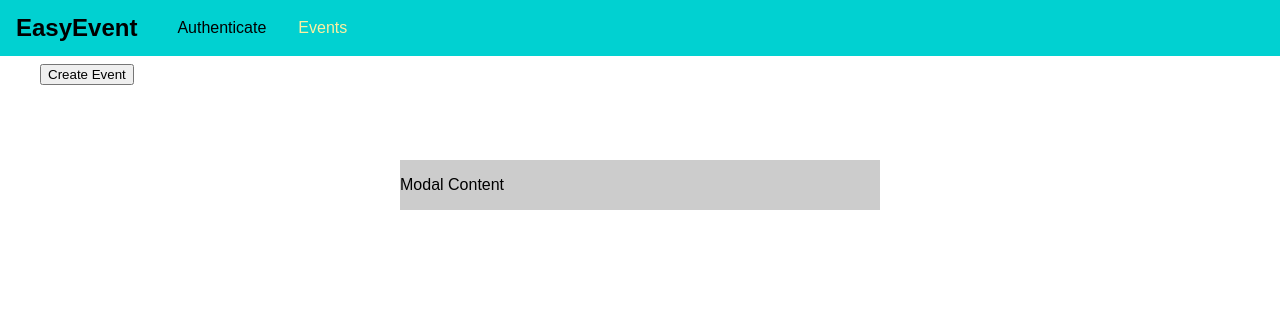
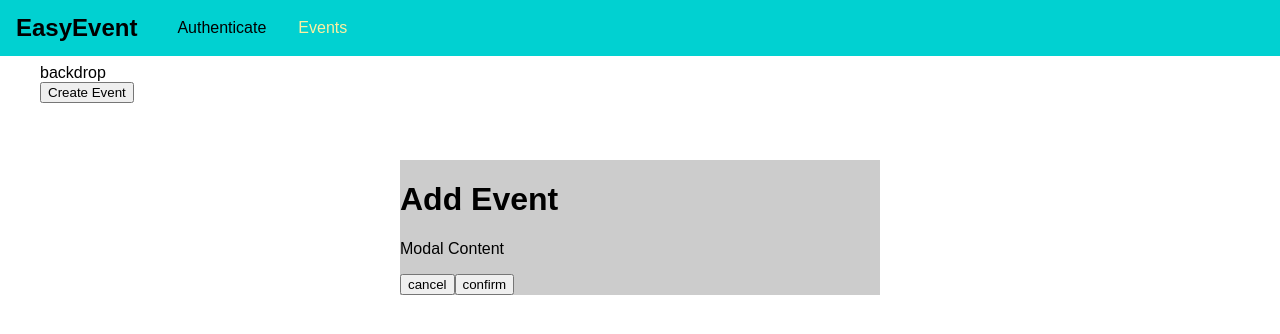
Before and after one commit to BinaryProvider/graphql-api-node-mongodb, a React (Create React App) app in the folder frontend/: page /events in a window 1280 px wide. Shown: the top 334 px of the page. Built offline with nearby package versions, Linux system fonts and the light colour scheme; the HTML template or start-up script is replaced by a standard one.

Commit message:
backdrop setup

```diff
--- /dev/null
+++ b/frontend/src/components/Backdrop/Backdrop.js
@@ -0,0 +1,11 @@
+import React from 'react'
+
+const Backdrop = () => {
+  return (
+    <div className="backdrop">
+      backdrop
+    </div>
+  )
+}
+
+export default Backdrop
--- a/frontend/src/components/Modal/Modal.js
+++ b/frontend/src/components/Modal/Modal.js
@@ -2,7 +2,9 @@ import React from 'react';
 
 const Modal = props => (
   <div className='modal'>
-    <header>{props.title}</header>
+    <header className='modal__header'>
+      <h1>{props.title}</h1>
+    </header>
     <section className='modal__content'>{props.children}</section>
     <section className='modal__actions'>
       {props.canCancel && <button className='btn'>cancel</button>}
--- a/frontend/src/pages/Events.js
+++ b/frontend/src/pages/Events.js
@@ -1,12 +1,14 @@
 import React, { Component } from 'react';
 
 import Modal from '../components/Modal/Modal';
+import Backdrop from '../components/Backdrop/Backdrop';
 
 export default class Events extends Component {
   render() {
     return (
       <>
-        <Modal>
+        <Backdrop />
+        <Modal title='Add Event' canCancel canConfirm>
           <p>Modal Content</p>
         </Modal>
         <div>
```
